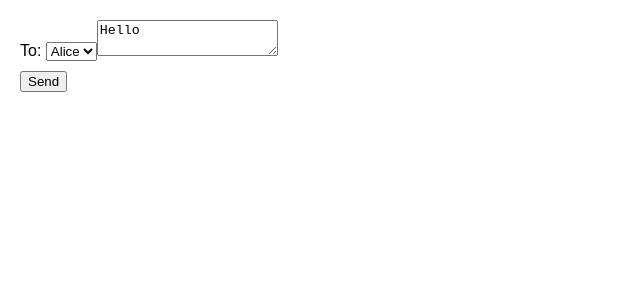
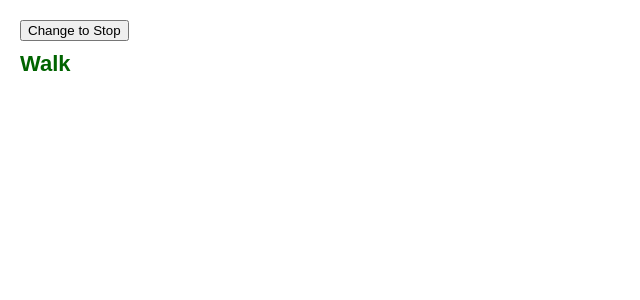
Before and after one commit to Jy4058350/begin_1, a React (Create React App) app: page / in a window 1280 px wide. Shown: the top 300 px of the page, without its empty margins (0-640 px from the left). Built offline with nearby package versions, Linux system fonts and the light colour scheme.

Commit message:
チャレンジ問題first

```diff
--- a/src/App.js
+++ b/src/App.js
@@ -1,31 +1,22 @@
 import { useState } from 'react'
 
-export default function Form() {
-  const [to, setTo] = useState('Alice')
-  const [message, setMessage] = useState('Hello')
+export default function TrafficLight() {
+  const [walk, setWalk] = useState(true)
 
-  function handleSubmit(e) {
-    e.preventDefault()
-    setTimeout(() => {
-      alert(`You said ${message} to ${to}`)
-    }, 5000)
+  function handleClick() {
+    setWalk(!walk)
   }
 
   return (
-    <form onSubmit={handleSubmit}>
-      <label>
-        To:{' '}
-        <select value={to} onChange={e => setTo(e.target.value)}>
-          <option value='Alice'>Alice</option>
-          <option value='Bob'>Bob</option>
-        </select>
-      </label>
-      <textarea
-        placeholder='Message'
-        value={message}
-        onChange={e => setMessage(e.target.value)}
-      />
-      <button type='submit'>Send</button>
-    </form>
+    <>
+      <button onClick={handleClick}>Change to {walk ? 'Stop' : 'Walk'}</button>
+      <h1
+        style={{
+          color: walk ? 'darkgreen' : 'darkred',
+        }}
+      >
+        {walk ? 'Walk' : 'Stop'}
+      </h1>
+    </>
   )
 }
```
